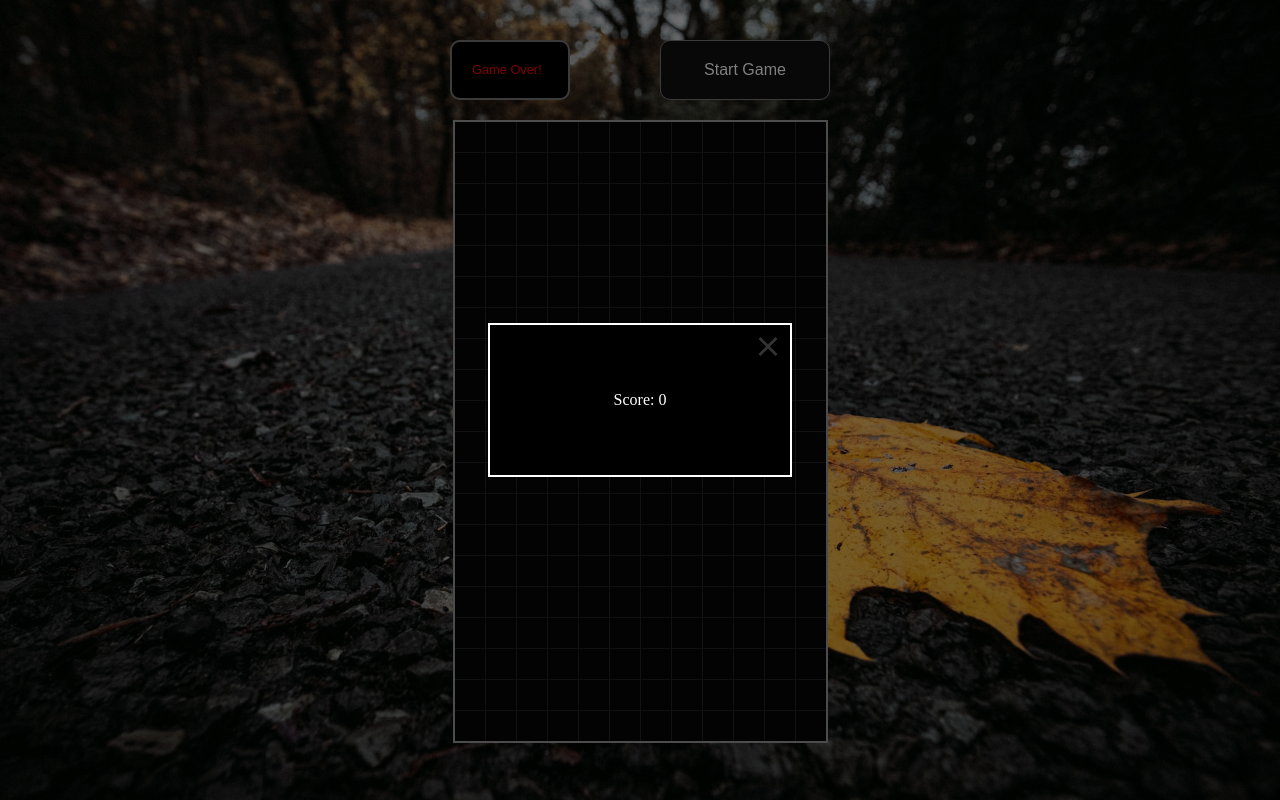
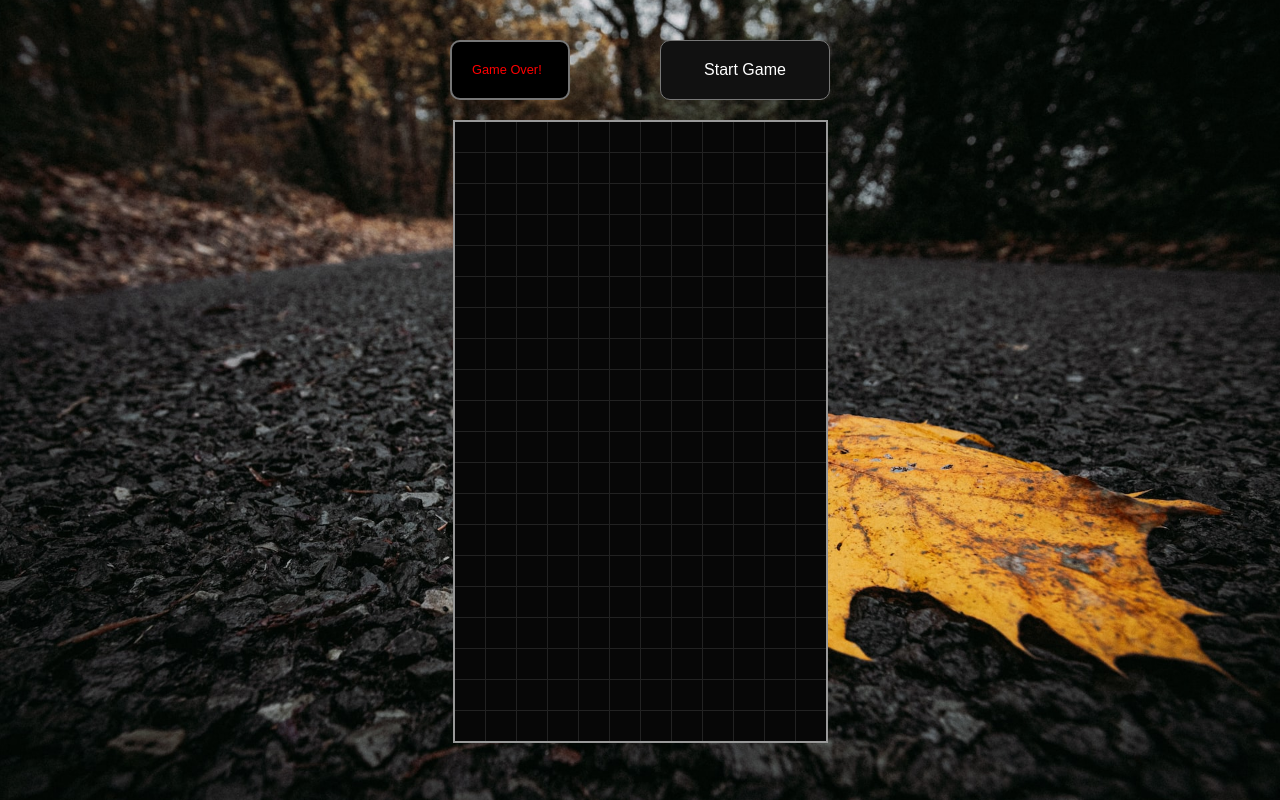
Before and after one commit to Re-Dnor/Tetris-app, a React (Create React App) app: page / in a window 1280 px wide. Built offline with nearby package versions, Linux system fonts and the light colour scheme.

Commit message:
change start state

```diff
--- a/src/Components/App.tsx
+++ b/src/Components/App.tsx
@@ -16,7 +16,7 @@ import { StyledTetrisWrapper, StyledTetris } from './App.styles';
 function App() {
   const [dropTime, setDropTime] = useState<null | number>(null);
   const [gameOver, setGameOver] = useState(true);
-  const [showModal, setShowModal] = useState(true);
+  const [showModal, setShowModal] = useState(false);
   const gameArea = useRef<HTMLDivElement>(null);
 
   const {
```
